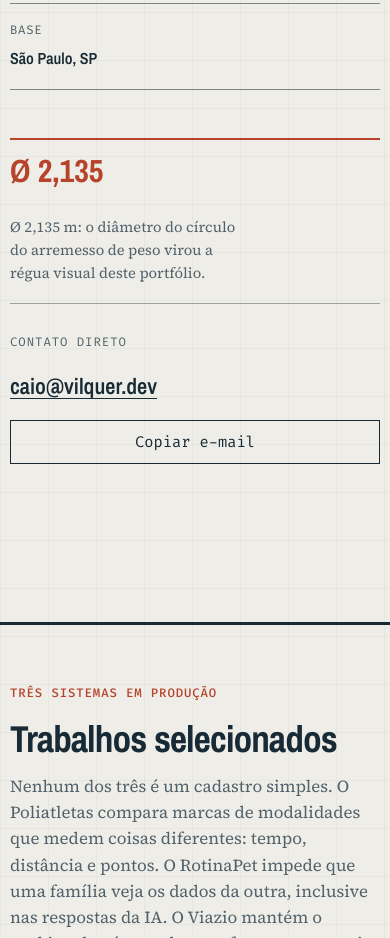
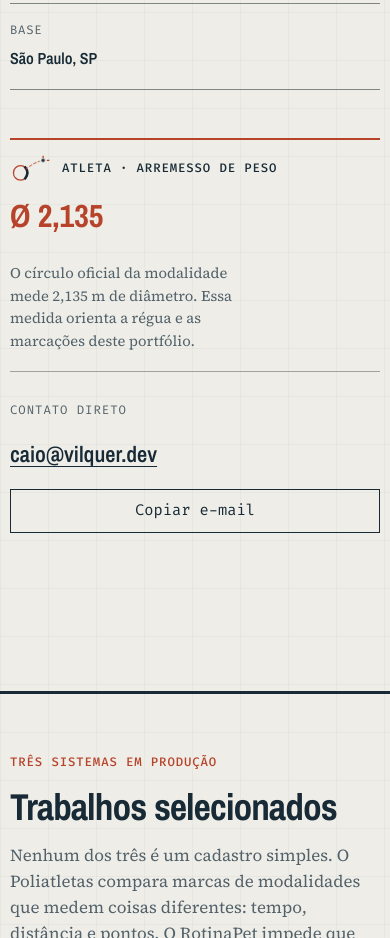
Before and after one commit to caiovilquer/portifolio, a React (Vite) app: page / in a window 390 px wide. Shown: the part 1140-2078 px from the top of the page. Built offline with nearby package versions, Linux system fonts and the light colour scheme.

Commit message:
refactor: contextualize shot put visual ruler

```diff
--- a/src/App.tsx
+++ b/src/App.tsx
@@ -443,10 +443,16 @@
             </dl>
 
             <aside className="measurement-note" aria-label={copy.hero.measurementLabel}>
-              <span className="measurement-note__diameter" aria-hidden="true">
-                Ø 2,135
-              </span>
-              <p>{copy.hero.measurementNote}</p>
+              <div className="measurement-note__context">
+                <ShotPutMark />
+                <span>{copy.hero.measurementContext}</span>
+              </div>
+              <div className="measurement-note__body">
+                <span className="measurement-note__diameter" aria-hidden="true">
+                  Ø 2,135
+                </span>
+                <p>{copy.hero.measurementNote}</p>
+              </div>
             </aside>
 
             <div className="cover-sheet__contact">
--- a/src/content.ts
+++ b/src/content.ts
@@ -68,6 +68,7 @@
     portraitAlt: string;
     portraitCaption: string;
     measurementLabel: string;
+    measurementContext: string;
     measurementNote: string;
     emailLabel: string;
     copyEmail: string;
@@ -189,9 +190,10 @@
       seeWork: "Ver trabalhos selecionados",
       portraitAlt: "Retrato de Caio Vilquer Carvalho",
       portraitCaption: "Caio Vilquer Carvalho · São Paulo, SP",
-      measurementLabel: "Referência da régua visual",
+      measurementLabel: "Arremesso de peso e referência da régua visual",
+      measurementContext: "Atleta · arremesso de peso",
       measurementNote:
-        "Ø 2,135 m: o diâmetro do círculo do arremesso de peso virou a régua visual deste portfólio.",
+        "O círculo oficial da modalidade mede 2,135 m de diâmetro. Essa medida orienta a régua e as marcações deste portfólio.",
       emailLabel: "Contato direto",
       copyEmail: "Copiar e-mail",
       copiedEmail: "E-mail copiado",
@@ -490,9 +492,10 @@
       seeWork: "View selected work",
       portraitAlt: "Portrait of Caio Vilquer Carvalho",
       portraitCaption: "Caio Vilquer Carvalho · São Paulo, Brazil",
-      measurementLabel: "Visual ruler reference",
+      measurementLabel: "Shot put and visual ruler reference",
+      measurementContext: "Athlete · shot put",
       measurementNote:
-        "Ø 2.135 m: the official shot-put circle diameter became this portfolio's visual ruler.",
+        "The official throwing circle measures 2.135 m across. That dimension guides the ruler and markings used throughout this portfolio.",
       emailLabel: "Direct contact",
       copyEmail: "Copy email",
       copiedEmail: "Email copied",
--- a/src/index.css
+++ b/src/index.css
@@ -583,6 +583,24 @@
 
 .measurement-note::before {
   background: var(--lapis-vermelho);
+}
+
+.measurement-note__context {
+  margin-block-end: var(--espaco-3);
+  display: flex;
+  align-items: center;
+  gap: var(--espaco-2);
+  color: var(--tinta-carbono);
+  font-family: var(--fonte-dados);
+  font-size: var(--tipo-rotulo);
+  font-weight: 500;
+  letter-spacing: 0.075em;
+  text-transform: uppercase;
+}
+
+.measurement-note__context .project-record__shot-mark {
+  width: 2.5rem;
+  flex: 0 0 auto;
 }
 
 .measurement-note__diameter {
@@ -2506,6 +2524,10 @@
   }
 
   .measurement-note {
+    display: block;
+  }
+
+  .measurement-note__body {
     display: grid;
     grid-template-columns: minmax(8rem, 0.45fr) 1fr;
     align-items: start;
@@ -2813,7 +2835,7 @@
     padding-block: var(--espaco-3);
   }
 
-  .measurement-note {
+  .measurement-note__body {
     grid-template-columns: 1fr;
   }
 
```
